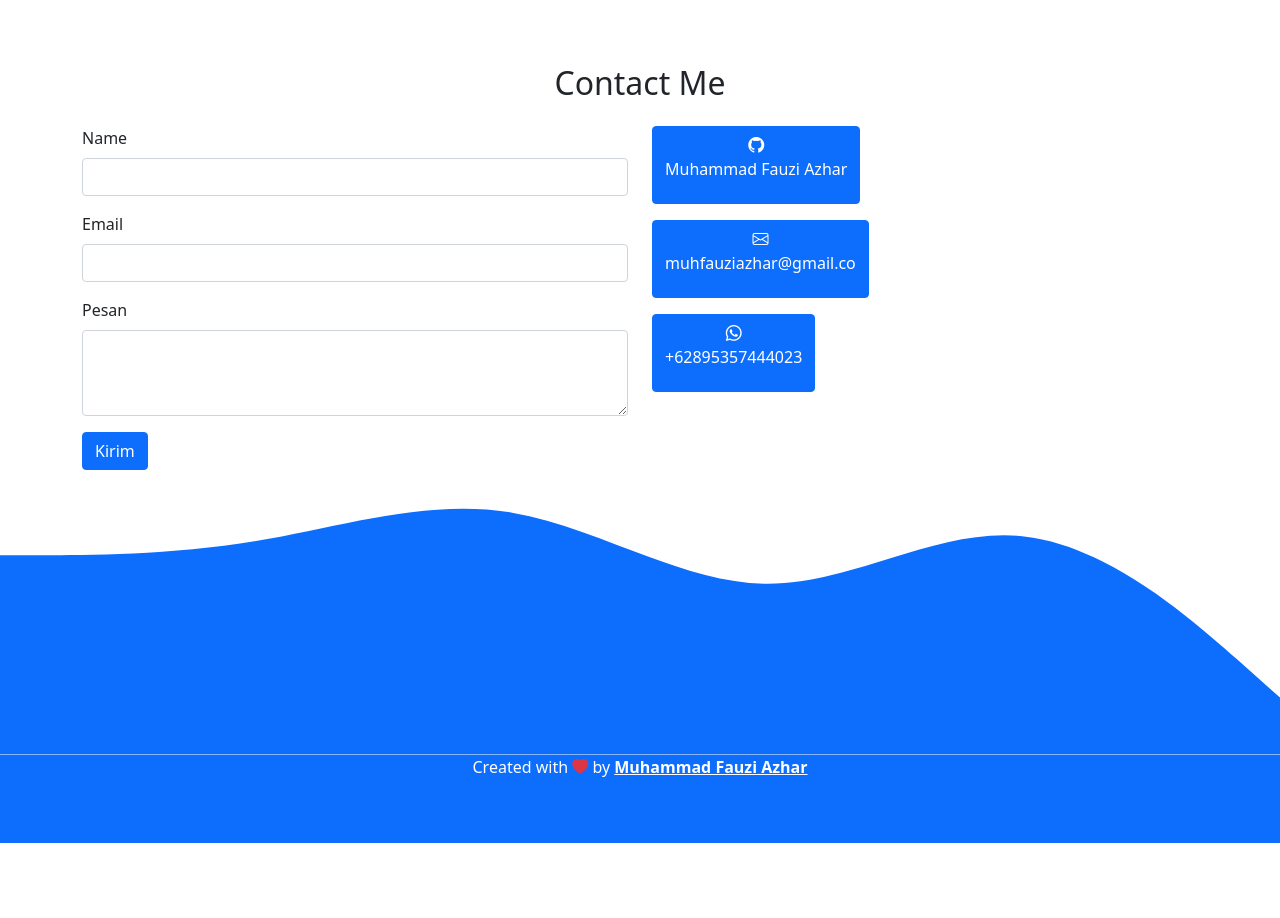
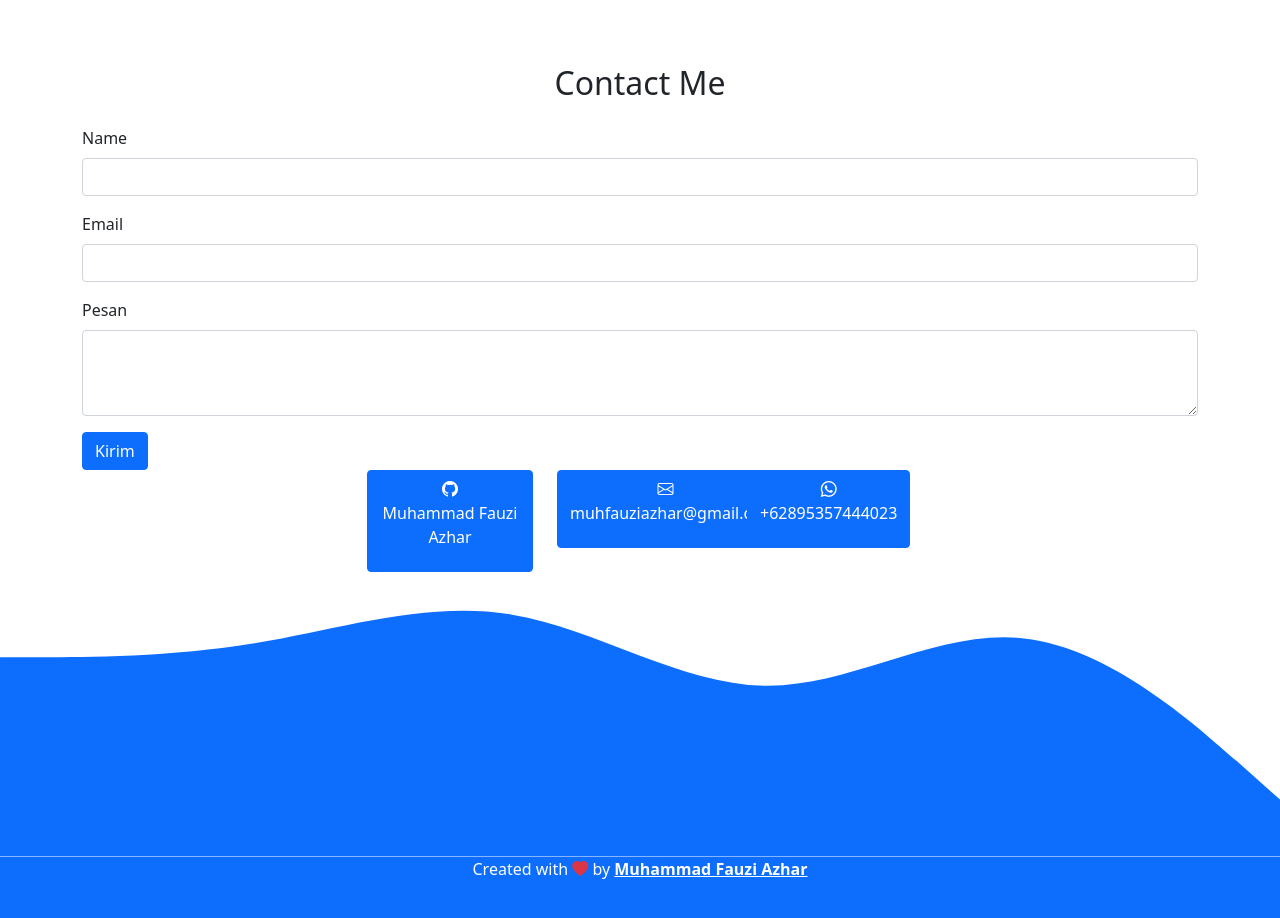
Before and after one commit to muhfauziazhar/muhfauziazhar.github.io, a plain HTML site: page index.html in a window 1280 px wide. Shown: the part 3000-3918 px from the top of the page. Before the commit the page ends 3843 px from the top, so only its background shows below. Drawn offline with nearby package versions, Linux system fonts and the light colour scheme.

Commit message:
change button location

```diff
--- a/index.html
+++ b/index.html
@@ -216,7 +216,7 @@
           </div>
         </div>
         <div class="row justify-content-center">
-          <div class="col-md-6">
+          <div class="col">
             <form>
               <div class="mb-3">
                 <label for="name" class="form-label">Name</label>
@@ -242,16 +242,16 @@
               </div>
               <button type="submit" class="btn btn-primary">Kirim</button>
             </form>
-          </div>
-          <div class="col-md-6 justify-content-center text-body">
-            <div class="mb-3">
-              <button type="button" class="btn btn-primary" href="https://github.com/muhfauziazhar"><i class="bi bi-github"></i> <p>Muhammad Fauzi Azhar</p></button>
-            </div>
-            <div class="mb-3">
-              <button type="button" class="btn btn-primary" href="mailto:muhfauziazhar@gmail.com"><i class="bi bi-envelope"></i> <p>muhfauziazhar@gmail.co</p></button>
-            </div>
-            <div class="mb-3">
-              <button type="button" class="btn btn-primary" href="https://wa.me/62895357444023"><i class="bi bi-whatsapp"></i> <p>+62895357444023</p></button>
+            <div class="row justify-content-center">
+              <div class="col-2">
+                <button type="button" class="btn btn-primary" href="https://github.com/muhfauziazhar"><i class="bi bi-github"></i> <p>Muhammad Fauzi Azhar</p></button>
+              </div>
+              <div class="col-2">
+                <button type="button" class="btn btn-primary" href="mailto:muhfauziazhar@gmail.com"><i class="bi bi-envelope"></i> <p>muhfauziazhar@gmail.co</p></button>
+              </div>
+              <div class="col-2">
+                <button type="button" class="btn btn-primary" href="https://wa.me/62895357444023"><i class="bi bi-whatsapp"></i> <p>+62895357444023</p></button>
+              </div>
             </div>
           </div>
         </div>
```
